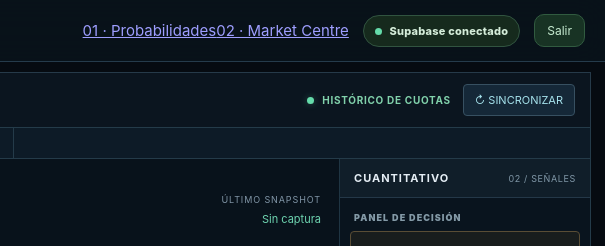
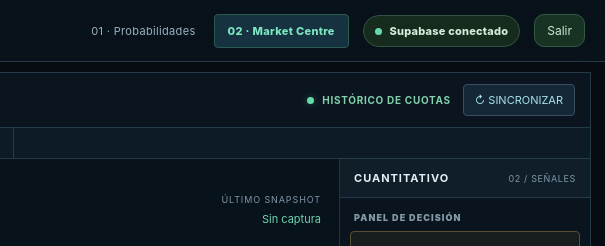
Before and after one commit to visiodepsp-lgtm/finadaptive, a plain HTML site: page karubet/web/index.html in a window 1280 px wide. Shown: the top 246 px of the page, 675-1280 px from the left. Drawn offline with Linux system fonts and the light colour scheme; no server answers.

Commit message:
KARUBET: navegación superior compacta entre las dos hojas

```diff
--- a/karubet/web/styles.css
+++ b/karubet/web/styles.css
@@ -123,3 +123,9 @@ body.market-mode{--bg:#060b11;--panel:#0b141e;--panel2:#0e1a25;--ink:#dce7ed;--m
 .terminal-foot{padding:14px 5px;color:#657f8e;font-size:9px;letter-spacing:.07em}
 @media(max-width:1250px){.terminal-layout{grid-template-columns:minmax(250px,28%) minmax(0,1fr)}.terminal-analysis{grid-column:1/-1;display:grid;grid-template-columns:1fr 1fr;align-items:start}.terminal-analysis>.terminal-section-head{grid-column:1/-1}.terminal-analysis .terminal-explain{grid-column:1/-1}.terminal-main-chart .graph{height:400px;min-height:400px}}
 @media(max-width:760px){.market-mode main{padding:5px}.terminal-mast{padding:11px;align-items:flex-start;flex-direction:column}.terminal-mast-title small{width:100%}.terminal-statusbar{font-size:9px}.terminal-statusbar>span{padding:7px 8px}.terminal-layout{display:flex;flex-direction:column}.terminal-watchlist{width:100%}.terminal-marketlist{max-height:275px;min-height:160px}.terminal-main-chart{width:100%}.terminal-chart-header{padding:12px;flex-wrap:wrap}.terminal-chart-header h2{font-size:15px}.terminal-hero-crest{width:24px;height:24px}.terminal-graph-toolbar{padding:10px}.terminal-main-chart .graph{height:300px;min-height:300px}.terminal-quotes .price{padding:10px}.terminal-quotes .price strong{font-size:21px}.terminal-analysis{display:flex;width:100%}#crosshairReadout{width:100%;margin-left:0}.terminal-foot{line-height:1.6}}
+
+.terminal-topnav{display:flex;align-items:center;gap:4px}
+.terminal-topnav a{font-size:11px;color:#99b2c2;letter-spacing:.03em;text-decoration:none;padding:9px 13px;border:1px solid transparent;border-radius:4px}
+.terminal-topnav a.active{background:#163140;color:#7ce6c1;border-color:#2a594e;font-weight:800}
+.terminal-topnav a:hover{color:#eefaff;border-color:#466274}
+@media(max-width:670px){.terminal-topnav a{font-size:9px;padding:8px 6px}.market-mode .topbar .brand small{display:none}.market-mode .pill{display:none}}
```
